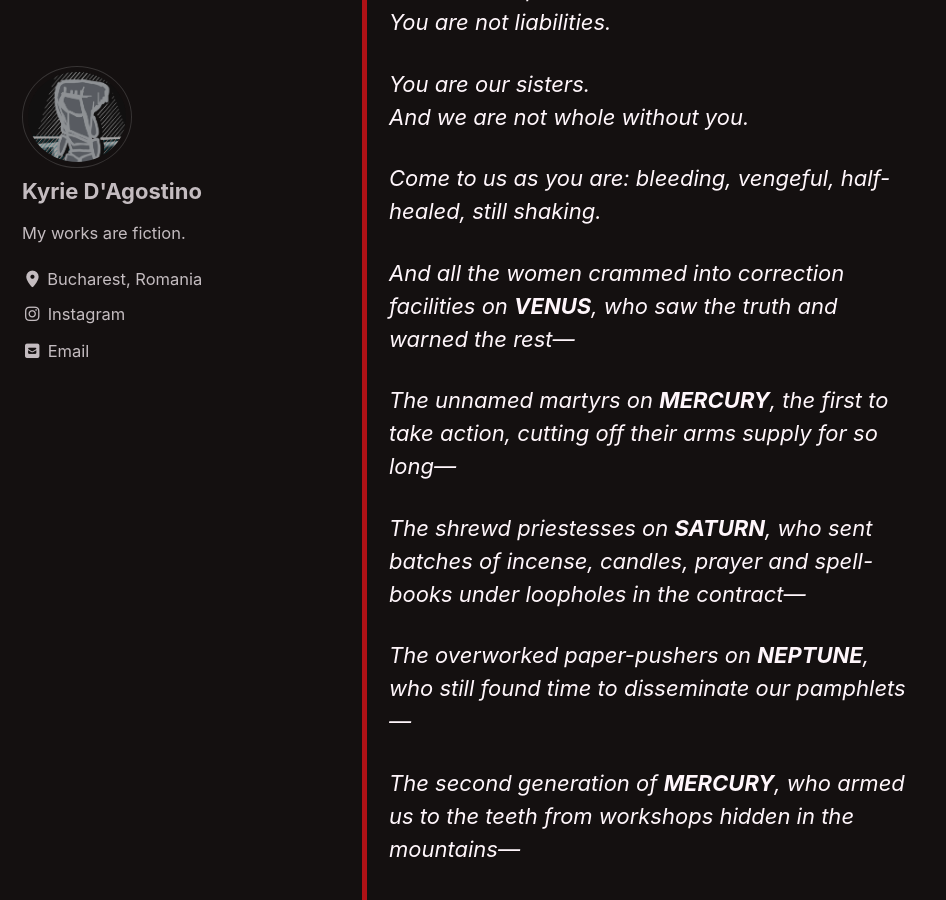
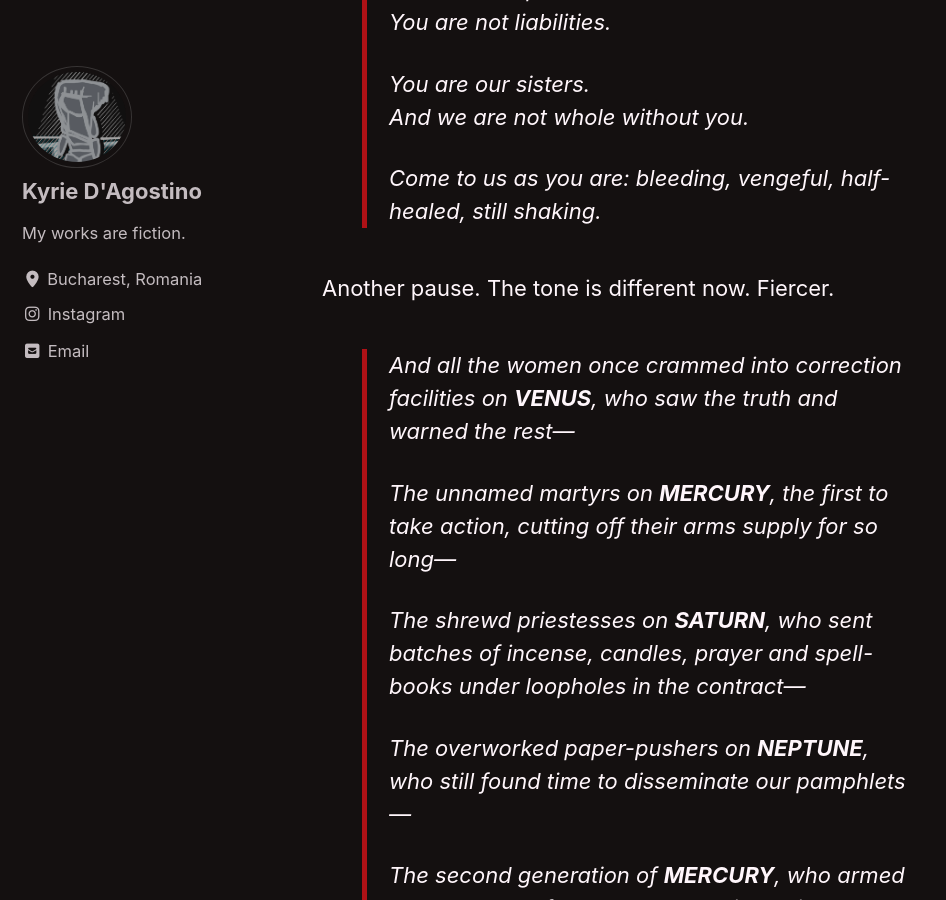
Before and after one commit to kyrie-edelweiss/edelweiss-archive, a Jekyll site: the page built from _pages/red-king.md, in a window 1280 px wide and 900 px high, scrolled down 107924 px. Shown: the whole window, without its empty margins (0-946 px from the left). Built offline with Jekyll 4.4.1, drawn with Linux system fonts in a browser that asks for light colours; cached includes are drawn as plain includes; our own code applies the rules of GitHub Pages for plain Markdown files; some of the changed text lies outside the part shown.

Commit message:
Update red-king.md

```diff
--- a/_pages/red-king.md
+++ b/_pages/red-king.md
@@ -2385,8 +2385,10 @@ Then her tone shifts—lower, but more human. Fiercer. Almost tender.
 > And we are not whole without you.
 >
 > Come to us as you are: bleeding, vengeful, half-healed, still shaking.
->
-> And all the women crammed into correction facilities on **VENUS**, who saw the truth and warned the rest—
+
+Another pause. The tone is different now. Fiercer.
+
+> And all the women once crammed into correction facilities on **VENUS**, who saw the truth and warned the rest—
 >
 > The unnamed martyrs on **MERCURY**, the first to take action, cutting off their arms supply for so long—
 >
```
Also changed, not shown: other parts of _pages/red-king.md (+1 -1 lines).
